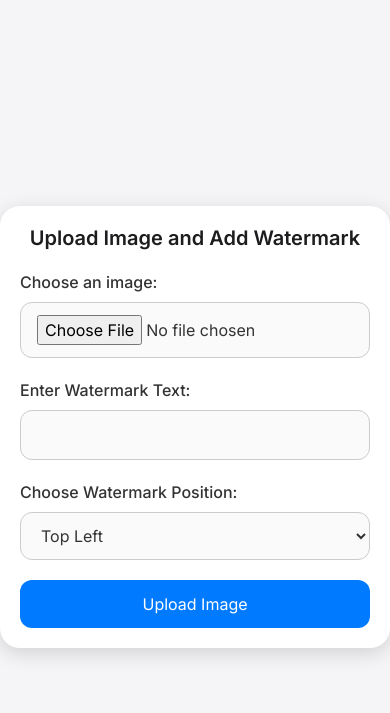
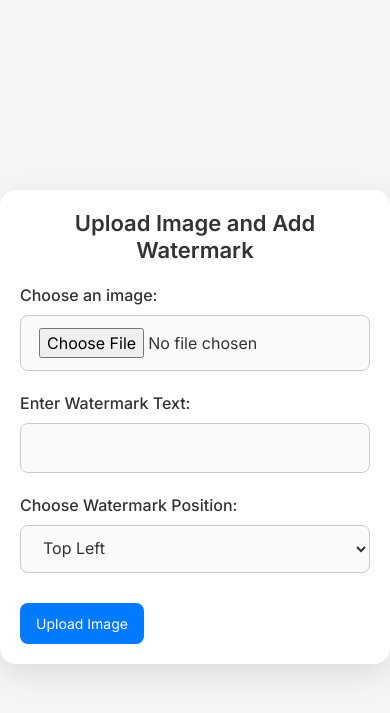
Before and after one commit to Dascott1990/Watermarking-Desktop-App, a Flask app: page / in a window 390 px wide. Shown: the top 713 px of the page. Run offline with Flask 3, Linux system fonts and the light colour scheme; some libraries are stand-ins or nearby versions.

Commit message:
more professional styling, haha.

```diff
--- a/static/style.css
+++ b/static/style.css
@@ -13,8 +13,8 @@ body {
 
 .container {
     background-color: #fff;
-    border-radius: 20px;
-    box-shadow: 0 5px 20px rgba(0, 0, 0, 0.15); /* Soft shadow at bottom */
+    border-radius: 16px;
+    box-shadow: 0 10px 30px rgba(0, 0, 0, 0.1); /* Softer shadow for a more modern feel */
     padding: 30px;
     width: 100%;
     max-width: 600px;
@@ -23,11 +23,11 @@ body {
 }
 
 h1 {
-    font-size: 24px;
+    font-size: 26px;
     font-weight: 600;
     margin-bottom: 20px;
     text-align: center;
-    color: #1d1d1f;
+    color: #333;
 }
 
 /* Label Styling */
@@ -39,16 +39,17 @@ label {
     color: #333;
 }
 
-/* Bootstrap inputs and buttons */
+/* Input Fields Styling */
 input[type="text"], input[type="file"], select, input[type="number"] {
     width: 100%;
-    padding: 12px 16px;
+    padding: 12px 18px;
     margin-bottom: 20px;
-    border-radius: 12px;
+    border-radius: 8px;
     border: 1px solid #ccc;
     font-size: 16px;
     color: #333;
     background-color: #fafafa;
+    transition: border-color 0.3s ease, background-color 0.3s ease;
 }
 
 input[type="text"]:focus, input[type="file"]:focus, select:focus, input[type="number"]:focus {
@@ -59,19 +60,25 @@ input[type="text"]:focus, input[type="file"]:focus, select:focus, input[type="nu
 
 /* Button Styling */
 button {
-    width: 100%;
-    padding: 14px 20px;
+    width: auto;
+    padding: 12px 18px;
     background-color: #007aff;
     color: #fff;
     border: none;
-    border-radius: 12px;
-    font-size: 18px;
+    border-radius: 8px;
+    font-size: 16px;
     cursor: pointer;
-    transition: background-color 0.3s;
+    transition: background-color 0.3s, transform 0.2s;
+    margin-top: 10px;
 }
 
 button:hover {
     background-color: #005ac1;
+    transform: translateY(-2px); /* Subtle hover effect */
+}
+
+button:active {
+    transform: translateY(1px); /* Button depression effect */
 }
 
 /* Custom Positioning Section */
@@ -101,7 +108,7 @@ a:hover {
 img {
     max-width: 100%;
     border-radius: 10px;
-    box-shadow: 0 5px 20px rgba(0, 0, 0, 0.15); /* Same shadow style as container */
+    box-shadow: 0 5px 20px rgba(0, 0, 0, 0.1); /* Same soft shadow as container */
     margin-bottom: 20px;
 }
 
@@ -116,6 +123,31 @@ img {
     flex: 1;
 }
 
+/* Adjusted download/delete buttons */
+.buttons .btn {
+    padding: 10px 20px;
+    font-size: 14px;
+    background-color: #4CAF50; /* Green for download button */
+    border-radius: 8px;
+    color: white;
+    border: none;
+    text-align: center;
+    cursor: pointer;
+    transition: background-color 0.3s;
+}
+
+.buttons .btn:hover {
+    background-color: #45a049;
+}
+
+.buttons .delete-btn {
+    background-color: #f44336; /* Red for delete button */
+}
+
+.buttons .delete-btn:hover {
+    background-color: #e53935;
+}
+
 /* Making sure the UI is responsive */
 @media (max-width: 768px) {
     .container {
@@ -124,11 +156,16 @@ img {
     }
 
     h1 {
-        font-size: 20px;
+        font-size: 22px;
     }
 
     button {
-        padding: 12px 16px;
-        font-size: 16px;
+        padding: 10px 16px;
+        font-size: 14px;
+    }
+
+    .buttons .btn, .buttons .delete-btn {
+        padding: 8px 16px;
+        font-size: 14px;
     }
 }
```
